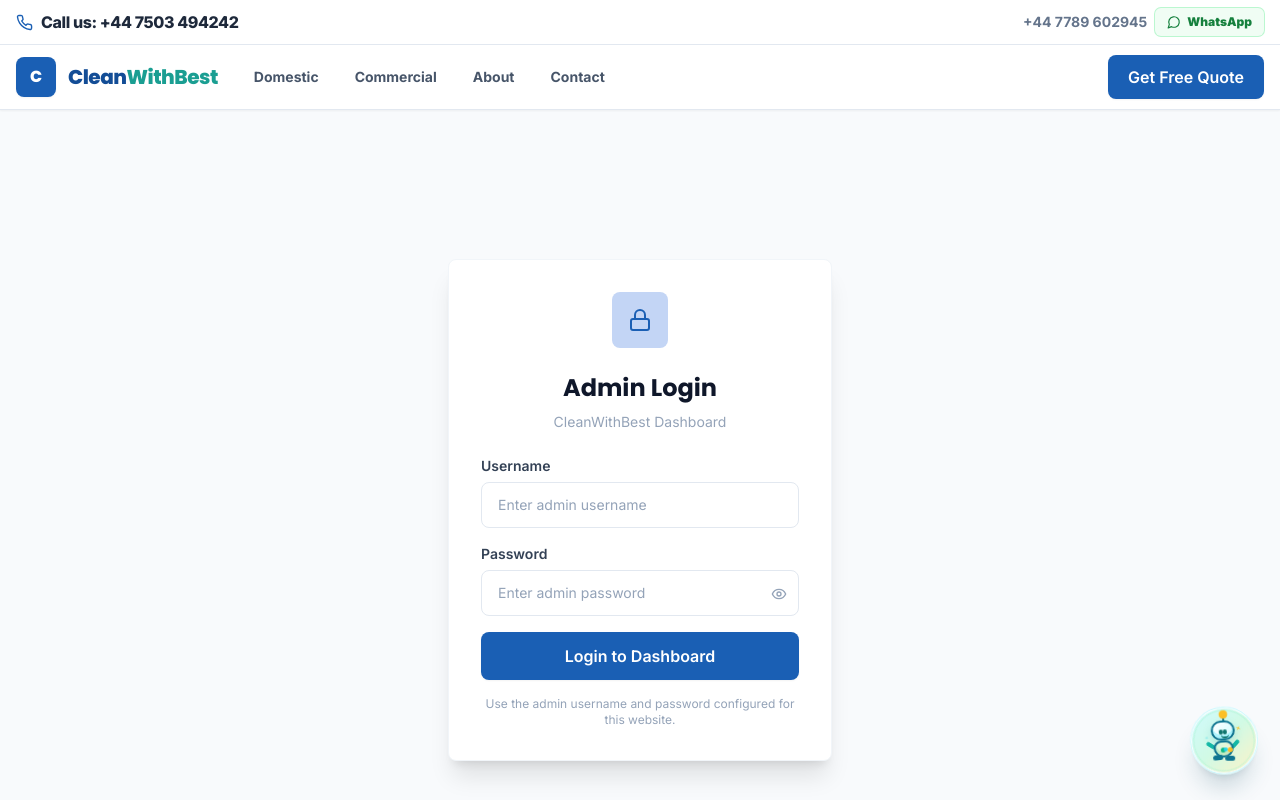
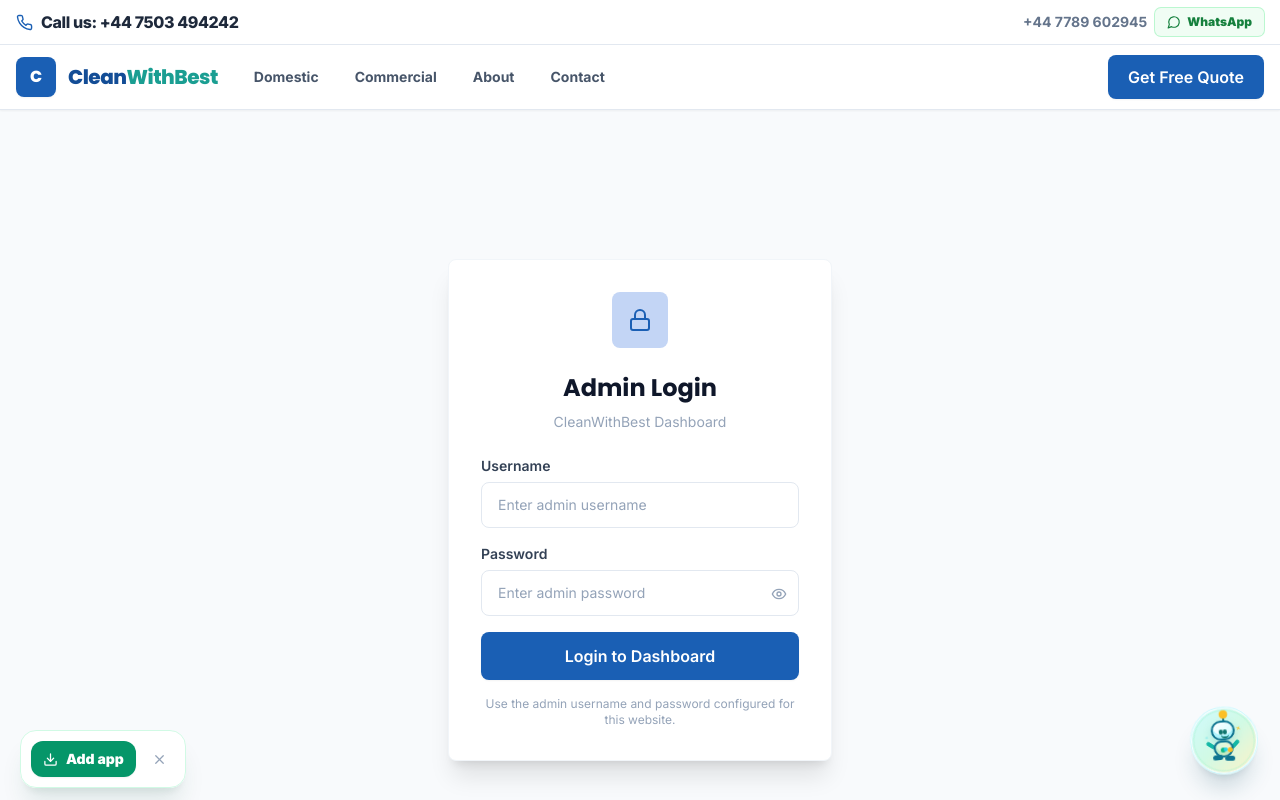
Before and after one commit to deepakpokhrel2030-star/CleanWithBest, a Next.js app: page /admin in a window 1280 px wide. Shown: the top 800 px of the page. Built offline with nearby package versions, Linux system fonts and the light colour scheme.

Commit message:
Improve app install prompt behaviour

```diff
--- a/frontend/components/InstallApp.jsx
+++ b/frontend/components/InstallApp.jsx
@@ -1,7 +1,9 @@
 'use client';
 
 import { useEffect, useState } from 'react';
-import { Download, X } from 'lucide-react';
+import { CheckCircle, Download, Share, X } from 'lucide-react';
+
+const DISMISS_KEY = 'cleanwithbest-install-dismissed-v2';
 
 function isStandalone() {
   if (typeof window === 'undefined') return false;
@@ -15,7 +17,8 @@ function isIos() {
 
 export default function InstallApp() {
   const [installPrompt, setInstallPrompt] = useState(null);
-  const [showIosHelp, setShowIosHelp] = useState(false);
+  const [showHelp, setShowHelp] = useState(false);
+  const [installed, setInstalled] = useState(false);
   const [dismissed, setDismissed] = useState(true);
 
   useEffect(() => {
@@ -23,49 +26,65 @@ export default function InstallApp() {
       navigator.serviceWorker.register('/sw.js').catch(() => {});
     }
 
-    if (isStandalone() || window.localStorage.getItem('cleanwithbest-install-dismissed') === '1') {
+    if (isStandalone()) {
+      setInstalled(true);
       return;
     }
 
+    if (window.localStorage.getItem(DISMISS_KEY) !== '1') {
+      const showTimer = window.setTimeout(() => setDismissed(false), 900);
+      return () => window.clearTimeout(showTimer);
+    }
+  }, []);
+
+  useEffect(() => {
     const onPrompt = event => {
       event.preventDefault();
       setInstallPrompt(event);
       setDismissed(false);
     };
 
+    const onInstalled = () => {
+      setInstalled(true);
+      setInstallPrompt(null);
+      setDismissed(true);
+      window.localStorage.setItem(DISMISS_KEY, '1');
+    };
+
     window.addEventListener('beforeinstallprompt', onPrompt);
-
-    const iosTimer = window.setTimeout(() => {
-      if (isIos() && !isStandalone()) {
-        setShowIosHelp(true);
-        setDismissed(false);
-      }
-    }, 1800);
-
+    window.addEventListener('appinstalled', onInstalled);
     return () => {
       window.removeEventListener('beforeinstallprompt', onPrompt);
-      window.clearTimeout(iosTimer);
+      window.removeEventListener('appinstalled', onInstalled);
     };
   }, []);
 
   const close = () => {
-    window.localStorage.setItem('cleanwithbest-install-dismissed', '1');
+    window.localStorage.setItem(DISMISS_KEY, '1');
     setDismissed(true);
   };
 
   const install = async () => {
     if (installPrompt) {
       installPrompt.prompt();
-      await installPrompt.userChoice.catch(() => null);
+      const result = await installPrompt.userChoice.catch(() => null);
       setInstallPrompt(null);
-      setDismissed(true);
+      if (result?.outcome === 'accepted') {
+        setInstalled(true);
+        setDismissed(true);
+        window.localStorage.setItem(DISMISS_KEY, '1');
+      } else {
+        setShowHelp(true);
+      }
       return;
     }
 
-    setShowIosHelp(true);
+    setShowHelp(true);
   };
 
-  if (dismissed || (!installPrompt && !showIosHelp)) return null;
+  if (installed || dismissed) return null;
+
+  const ios = isIos();
 
   return (
     <div className="fixed bottom-[max(0.75rem,env(safe-area-inset-bottom))] left-3 z-[60] max-w-[calc(100vw-6.5rem)] sm:left-5">
@@ -77,7 +96,7 @@ export default function InstallApp() {
             className="inline-flex items-center gap-2 rounded-xl bg-emerald-600 px-3 py-2 text-xs font-black text-white shadow-sm hover:bg-emerald-700 sm:text-sm"
           >
             <Download size={15} />
-            Install app
+            {installPrompt ? 'Install app' : 'Add app'}
           </button>
           <button
             type="button"
@@ -89,10 +108,20 @@ export default function InstallApp() {
           </button>
         </div>
 
-        {showIosHelp && !installPrompt && (
-          <p className="mt-2 max-w-[230px] text-xs leading-relaxed text-slate-600">
-            On iPhone, tap Share, then Add to Home Screen.
-          </p>
+        {showHelp && (
+          <div className="mt-2 max-w-[250px] rounded-xl bg-emerald-50 p-3 text-xs leading-relaxed text-slate-700 ring-1 ring-emerald-100">
+            {ios ? (
+              <p>
+                <Share size={13} className="mr-1 inline text-emerald-700" />
+                On iPhone, tap Share, then Add to Home Screen.
+              </p>
+            ) : (
+              <p>
+                <CheckCircle size={13} className="mr-1 inline text-emerald-700" />
+                If the prompt does not open, use your browser menu and choose Install app or Add to Home screen.
+              </p>
+            )}
+          </div>
         )}
       </div>
     </div>
--- a/public/sw.js
+++ b/public/sw.js
@@ -1,4 +1,4 @@
-const CACHE_NAME = 'cleanwithbest-v1';
+const CACHE_NAME = 'cleanwithbest-v2';
 const APP_SHELL = [
   '/',
   '/domestic',
```
